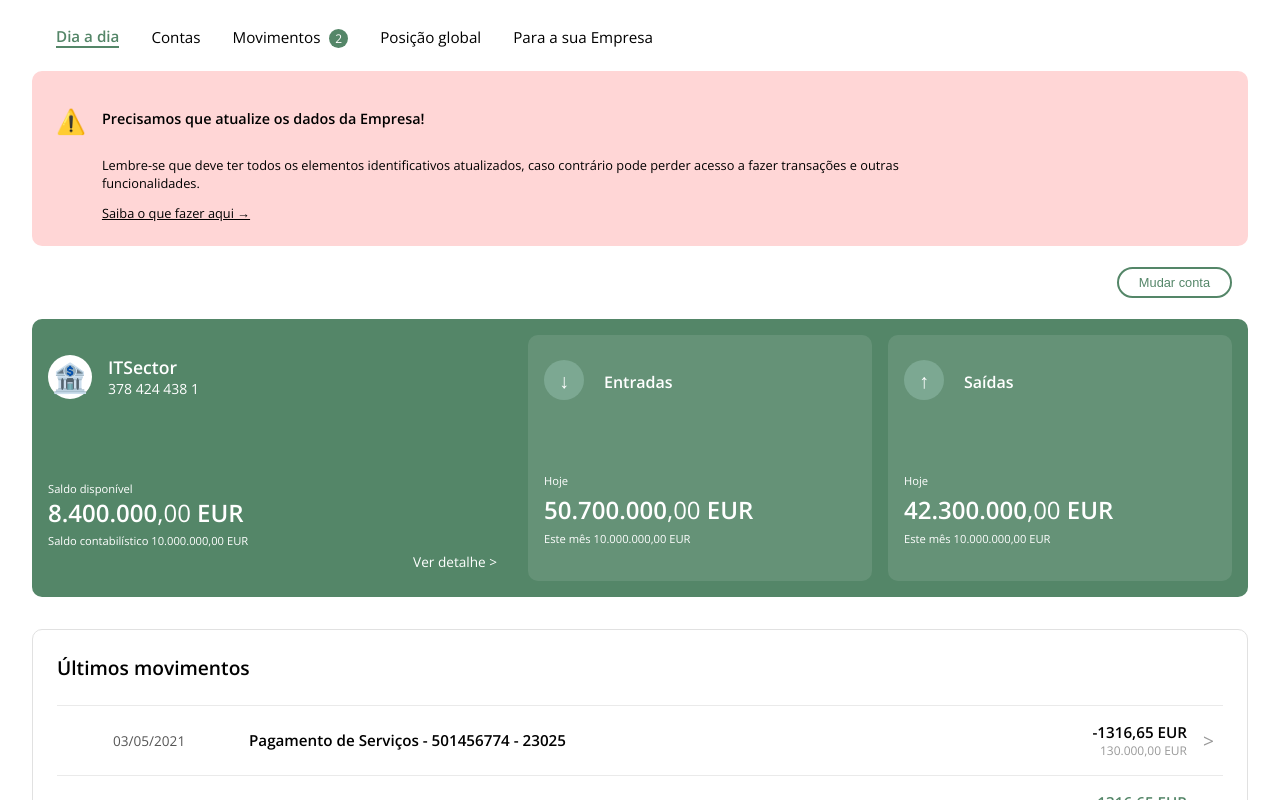
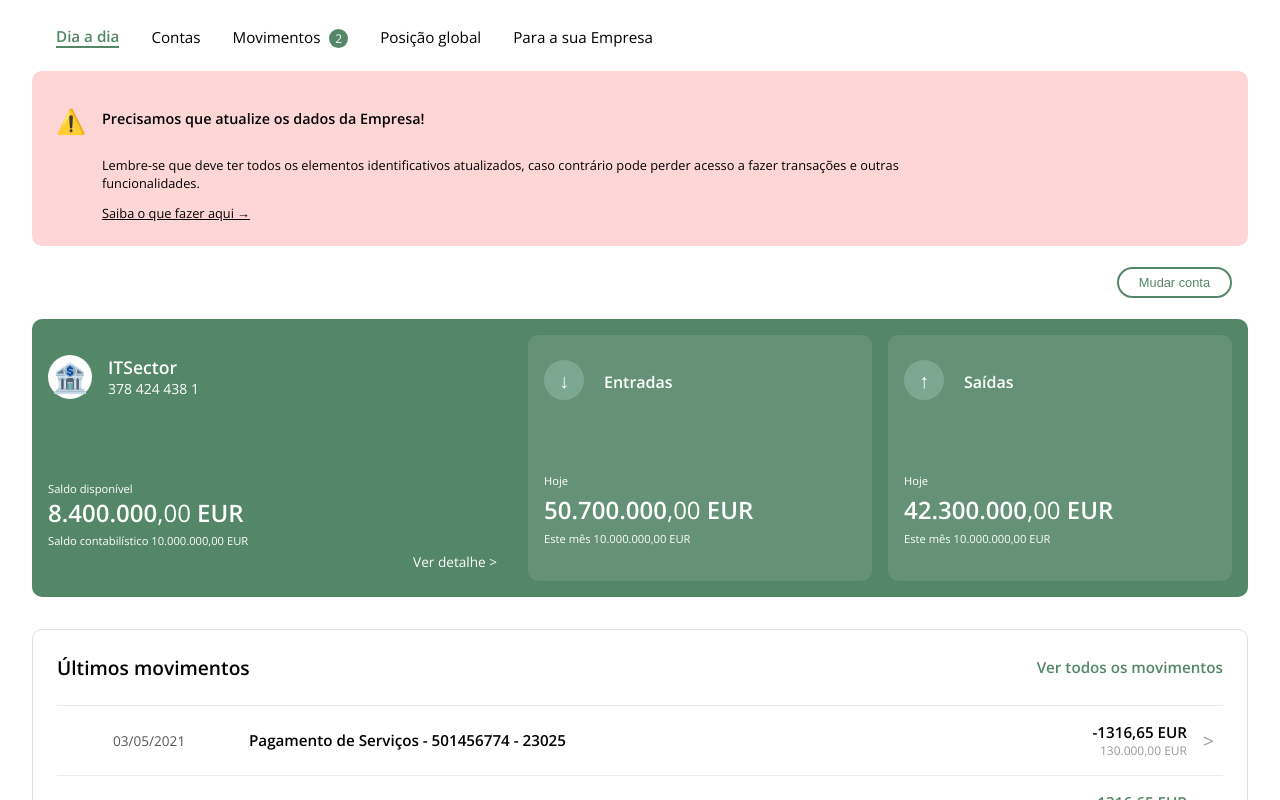
Before and after one commit to MS626/BankApp, a React app in the folder Dashboard/: page / in a window 1280 px wide. Shown: the top 800 px of the page. Built offline with nearby package versions, Linux system fonts and the light colour scheme.

Commit message:
Update css page from homePage.tsx

```diff
--- a/Dashboard/src/components/homePage.tsx
+++ b/Dashboard/src/components/homePage.tsx
@@ -1,7 +1,7 @@
 import React from "react";
 import useMovementsStore from "../store/store";
 import MiniHeader from "./miniHeader";
-import "../styles/homePage.css";
+import "../styles/homepage.css";
 
 const HomePage: React.FC = () => {
   const movements = useMovementsStore((state) => state.movements);
@@ -90,9 +90,9 @@ const HomePage: React.FC = () => {
       <div className="movements-container">
         <div className="movements-header">
           <h2>Últimos movimentos</h2>
-          {/* <a href="#" className="view-all">
+           <a href="#" className="view-all">
             Ver todos os movimentos
-          </a> */}
+          </a>
         </div>
 
         {movements.map((mov, idx) => (
```
